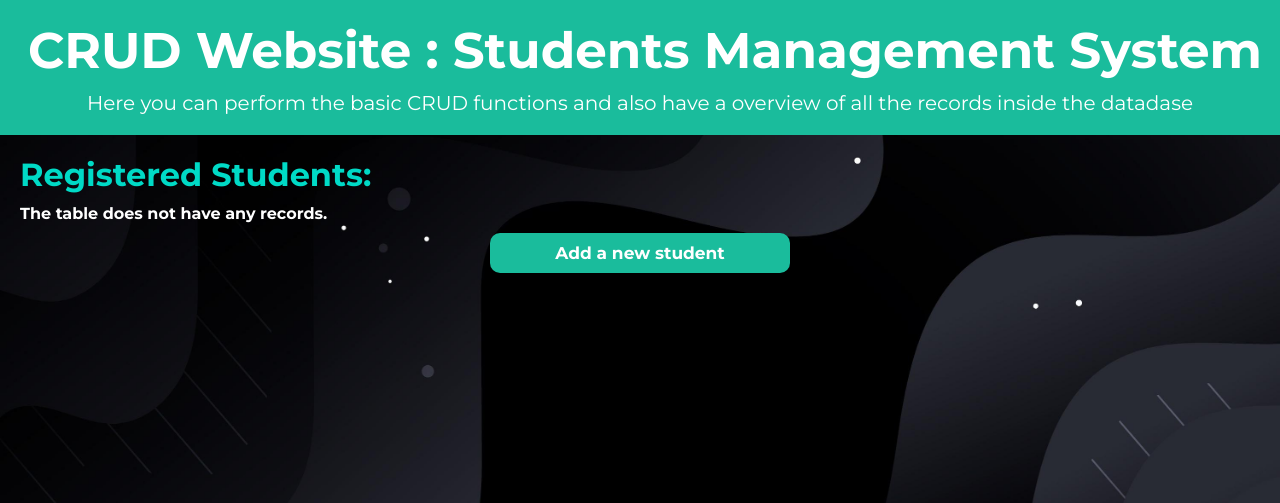
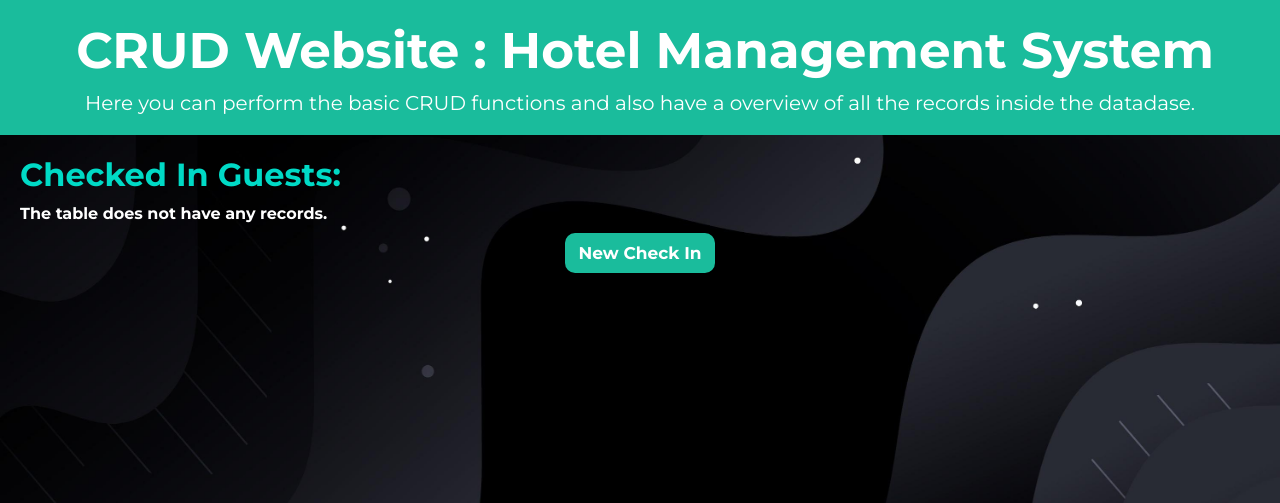
Before and after one commit to YugantP/CRUDPROJECT, a PHP site: page /CRUD/display.php in a window 1280 px wide. Shown: the top 503 px of the page. Run offline with PHP 8.4, Linux system fonts and the light colour scheme; data that the repository does not hold is empty.

Commit message:
hotel management change

```diff
--- a/display.css
+++ b/display.css
@@ -56,7 +56,7 @@ body{
 
 .add_new_student{
     align-self: center;
-    width: 300px;
+    width: 150px;
     border-radius: 10px;
     font-size: 17px;
     margin-top: 10px;
@@ -117,6 +117,7 @@ table{
     border-collapse: collapse;
     margin: 10px 20px;
     box-shadow: 0 5px 15px rgba(0, 0, 0, 0.35);
+    border-radius: 5px;
 }
 
 
--- a/display.php
+++ b/display.php
@@ -8,7 +8,7 @@
 </head>
 <body>
     <?php include("header.php");?>
-    <h1>Registered Students:</h1>
+    <h1>Checked In Guests:</h1>
 
     <?php
     include("connection.php");
@@ -64,7 +64,7 @@
         <?php
     }
     ?>
-    <a href="http://localhost/CRUD/index_reg.php" class="add_new_student">Add a new student</a>
+    <a href="http://localhost/CRUD/index_reg.php" class="add_new_student">New Check In</a>
     <?php
     include("footer.php");
     ?>
--- a/header.php
+++ b/header.php
@@ -1,4 +1,4 @@
 <div class="header">
-    <h1 class="headerh1">CRUD Website : Students Management System</h1>
-    <p class="myp">Here you can perform the basic CRUD functions and also have a overview of all the records inside the datadase</p>
+    <h1 class="headerh1">CRUD Website : Hotel Management System</h1>
+    <p class="myp">Here you can perform the basic CRUD functions and also have a overview of all the records inside the datadase.</p>
 </div>
--- a/index_reg.php
+++ b/index_reg.php
@@ -6,7 +6,7 @@
 <head>
     <meta charset="UTF-8">
     <meta name="viewport" content="width=device-width, initial-scale=1.0">
-    <title>Registration Form</title>
+    <title>Entry Form</title>
     <link rel="stylesheet" href="style_reg.css">
 </head>
 <body>
--- a/update.php
+++ b/update.php
@@ -12,7 +12,7 @@
 <head>
     <meta charset="UTF-8">
     <meta name="viewport" content="width=device-width, initial-scale=1.0">
-    <title>Registration Form</title>
+    <title>Update Record</title>
     <link rel="stylesheet" href="style_reg.css">
 </head>
 <body>
```
